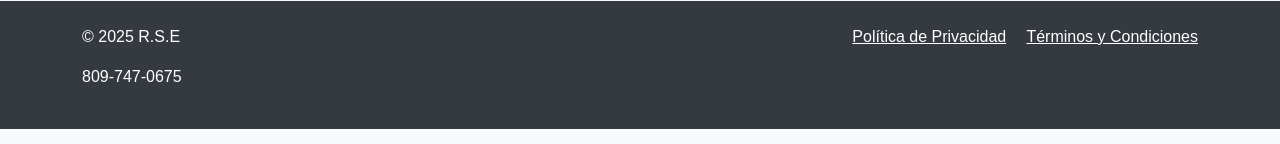
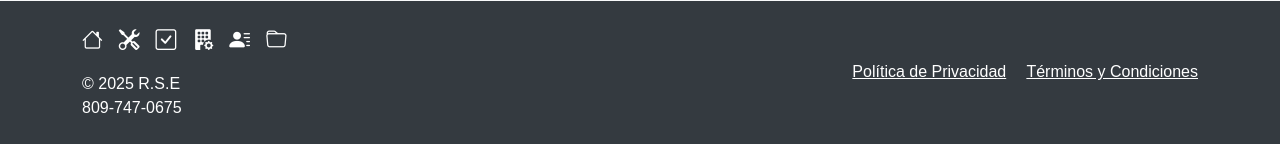
Before and after one commit to RaffyTavares/Web.RSE, a PHP site: page / in a window 1280 px wide. Shown: the part 2943-3087 px from the top of the page. Run offline with PHP 8.4, Linux system fonts and the light colour scheme.

Commit message:
update, footer

```diff
--- a/index.css
+++ b/index.css
@@ -199,7 +199,21 @@ footer {
     color: #333;
 }
 
-
+.footer-label {
+    display: none;
+    margin-left: 6px;
+    vertical-align: middle;
+    transition: opacity 0.2s;
+}
+.footer-icon:hover .footer-label,
+.footer-icon:focus .footer-label {
+    display: inline;
+    opacity: 1;
+}
+.footer-icon i {
+    font-size: 1.3rem;
+    vertical-align: middle;
+}
 
 
 /* Estilos para el toast */
--- a/index.html
+++ b/index.html
@@ -401,13 +401,41 @@
     </div>
 </div>
 
+
    <!-- Footer ---------------------------------------------------------------------------------------------------------------->
 <footer class="bg-dark text-white text-center py-4">
     <div class="container">
-            <div class="row">
-                <div class="col-md-6 text-md-start">
-                    <p>&copy; 2025 R.S.E</p>
-                    <p>809-747-0675</p>
+        <div class="row align-items-center">
+            <!-- Navegación en el Footer -->
+            <div class="col-md-6 mb-3 mb-md-0 text-md-start">
+                <nav class="footer-nav d-flex flex-wrap align-items-center">
+                    <a href="#inicio" class="text-white me-3 text-decoration-none footer-icon" data-label="Inicio">
+                        <i class="bi bi-house"></i>
+                        <span class="footer-label">Inicio</span>
+                    </a>
+                    <a href="#servicios" class="text-white me-3 text-decoration-none footer-icon" data-label="Servicios">
+                        <i class="bi bi-tools"></i>
+                        <span class="footer-label">Servicios</span>
+                    </a>
+                    <a href="#galeria" class="text-white me-3 text-decoration-none footer-icon" data-label="Trabajos Realizados">
+                        <i class="bi bi-check-square"></i>
+                        <span class="footer-label">Trabajos Realizados</span>
+                    </a>
+                    <a href="#nosotros" class="text-white me-3 text-decoration-none footer-icon" data-label="Nosotros">
+                        <i class="bi bi-building-fill-gear"></i>
+                        <span class="footer-label">Nosotros</span>
+                    </a>
+                    <a href="#contacto" class="text-white me-3 text-decoration-none footer-icon" data-label="Contacto">
+                        <i class="bi bi-person-lines-fill"></i>
+                        <span class="footer-label">Contacto</span>
+                    </a>
+                    <a href="recursos.html" class="text-white text-decoration-none footer-icon" data-label="Recursos">
+                        <i class="bi bi-folder"></i>
+                        <span class="footer-label">Recursos</span>
+                    </a>
+                </nav>
+                <p class="mt-3 mb-0">&copy; 2025 R.S.E</p>
+                <p class="mb-0">809-747-0675</p>
             </div>
             <div class="col-md-6 text-md-end">
                 <a href="politica-privacidad.html" class="text-white me-3">Política de Privacidad</a>
@@ -417,6 +445,8 @@
     </div>
 </footer>
 
+
+
     <!-- Bootstrap JS -->
     <script src="https://cdn.jsdelivr.net/npm/bootstrap@5.3.0/dist/js/bootstrap.bundle.min.js" defer></script>
 
```
Lines whose indentation alone changed are shown as unchanged.
